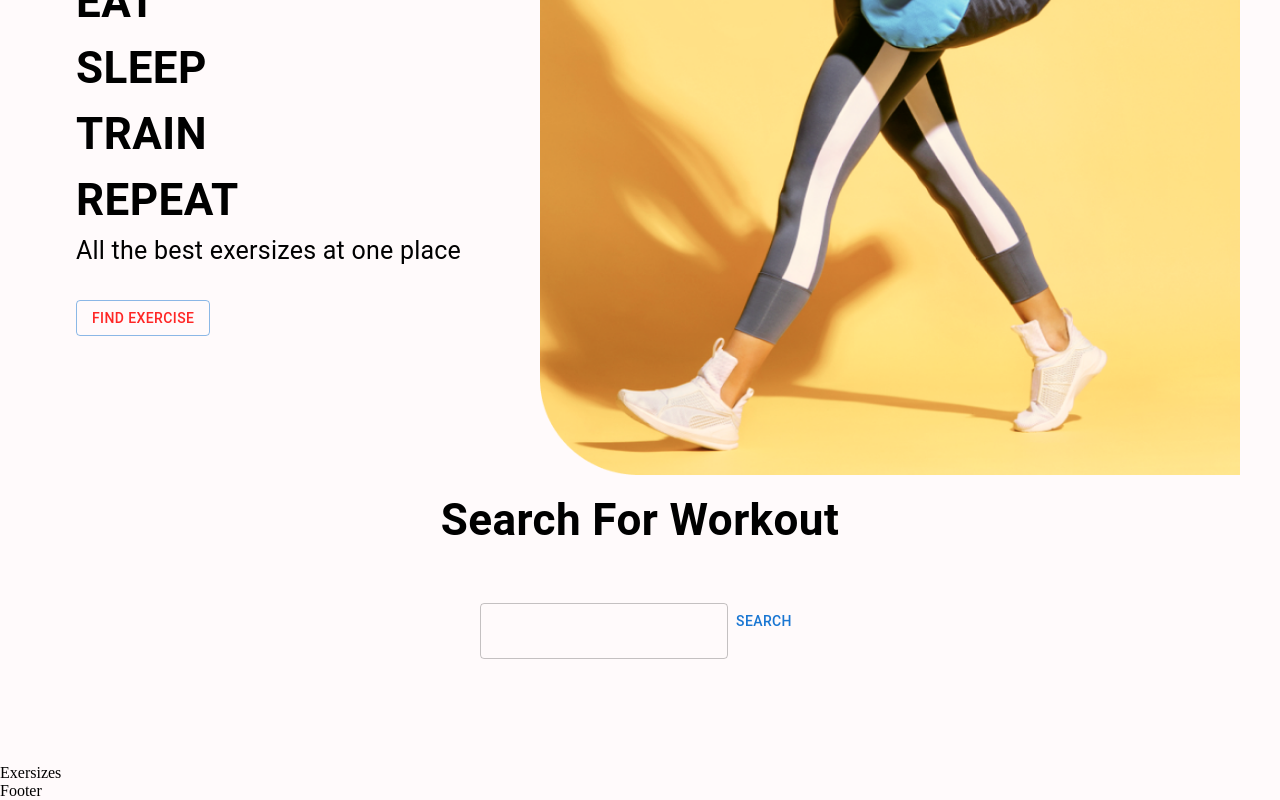
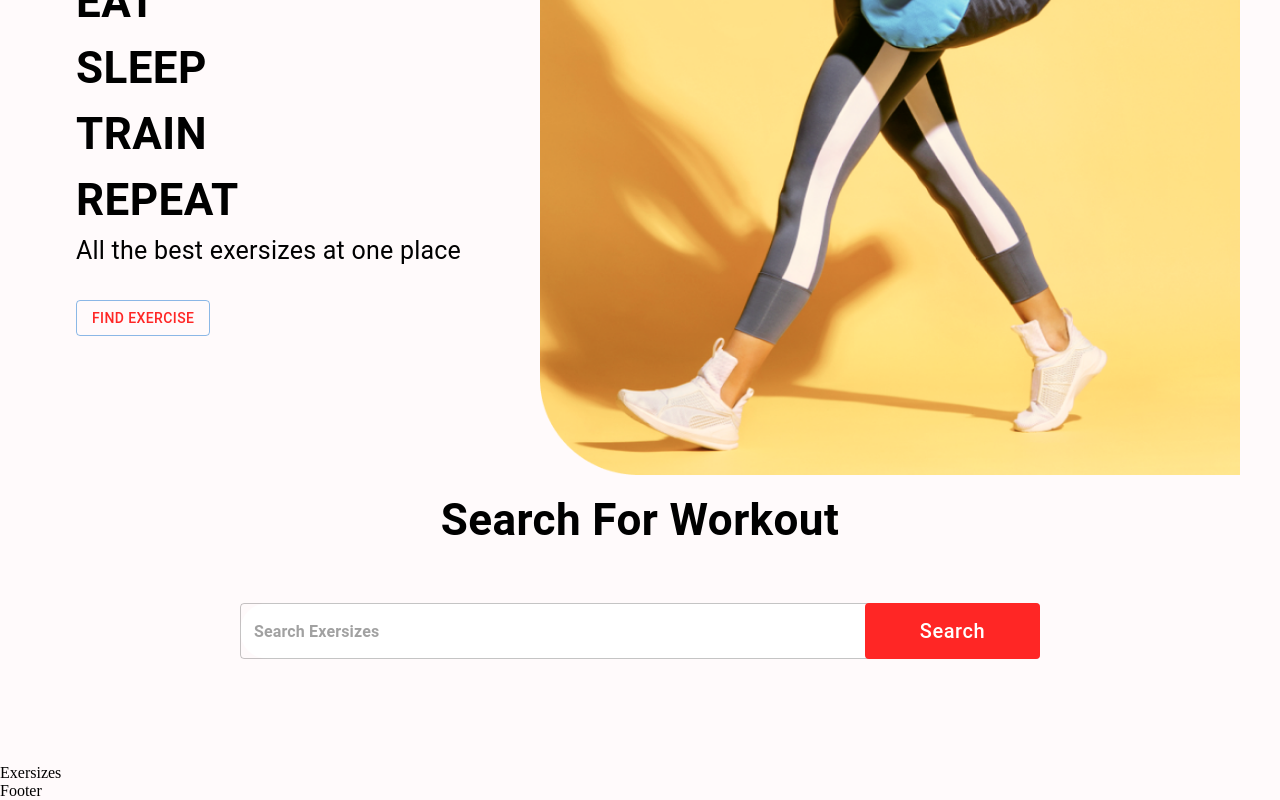
Before and after one commit to milanzec/gymApp, a React (Create React App) app: page / in a window 1280 px wide. Shown: the part 398-1198 px from the top of the page. Built offline with nearby package versions, Linux system fonts and the light colour scheme.

Commit message:
button props

```diff
--- a/public/index.html
+++ b/public/index.html
@@ -24,7 +24,7 @@
       work correctly both with client-side routing and a non-root public URL.
       Learn how to configure a non-root public URL by running `npm run build`.
     -->
-    <title>React App</title>
+    <title>Gym App</title>
   </head>
   <body>
     <noscript>You need to enable JavaScript to run this app.</noscript>
--- a/src/components/pages/SearchBar.js
+++ b/src/components/pages/SearchBar.js
@@ -1,26 +1,64 @@
-import React,{useEffect,useState} from 'react'
-import {Box,Stack,Typography,TextField,Button} from '@mui/material'
+import React, { useEffect, useState } from "react";
+import { Box, Stack, Typography, TextField, Button } from "@mui/material";
 
 const SearchBar = () => {
   return (
-   <Stack alignItems="center" p="35px" mt="37px" justifyContent="center" sx={{
-    mt:'40px',position:'relative'
-   }}>
-    <Typography fontWeight={700} m="50px 0px" textAlign="center" sx={{
-        fontSize:{lg:'44px',xs:'30px'}
-    }} >Search For Workout</Typography>
-    <Box position="relative" mb="70px">
-    <TextField
+    <Stack
+      alignItems="center"
+      p="35px"
+      mt="37px"
+      justifyContent="center"
+      sx={{
+        mt: "40px",
+        position: "relative",
+      }}
+    >
+      <Typography
+        fontWeight={700}
+        m="50px 0px"
+        textAlign="center"
+        sx={{
+          fontSize: { lg: "44px", xs: "30px" },
+        }}
+      >
+        Search For Workout
+      </Typography>
+      <Box position="relative" mb="70px">
+        <TextField
+        sx={{
+          input:{
+            fontWeight:'700',
+            border: 'none',
+            borderRadius:'4px'
+          },
+          width:{lg:'800px',xs:'350px'},
+          backgroundColor:'#fff',
+          borderRadius:'40px'
 
-    />
+        }}
+          height="76px"
+          value=""
+          onChange={(e) => {}}
+          placeholder="Search Exersizes"
+          type="text"
+        />
+        <Button className="search-btn"
+        sx={{
+          bgcolor:'#FF2625',
+          color:'#fff',
+          textTransform:'none',
+          width:{lg:'175px',xs:'80px'},
+          fontSize:{lg:'20px',xs:'14px'},
+          height: '56px',
+          position:'absolute',
+          right:'0'
+        }}
+        >
+          Search
+          </Button>
+      </Box>
+    </Stack>
+  );
+};
 
-    <Button>Search</Button>
-    </Box>
-
-
-   </Stack>
-
-  )
-}
-
-export default SearchBar
+export default SearchBar;
```
Also changed, not shown: public/logo192.png (deleted), public/logo512.png (deleted).
